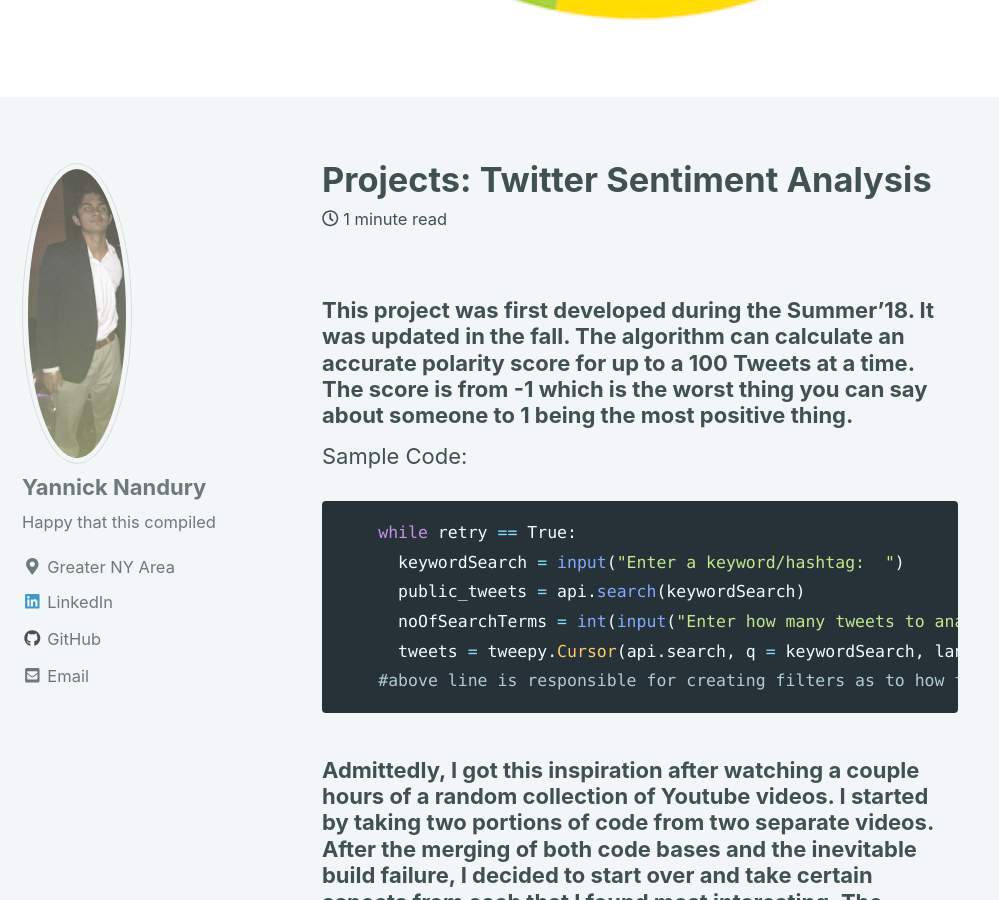
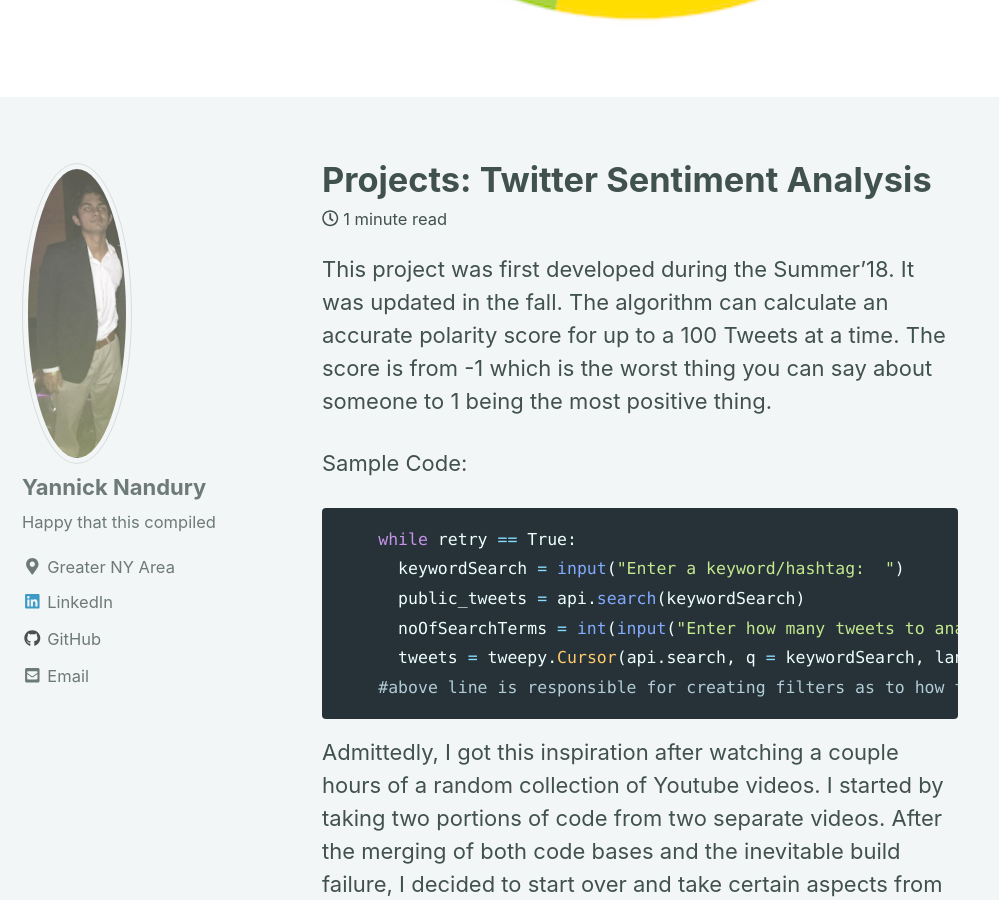
Before and after one commit to yannickn262/yannickn262.github.io, a Jekyll site: the page built from _posts/2018-12-28-sentimentanal.md, in a window 1280 px wide and 900 px high, scrolled down 958 px. Shown: the whole window, without its empty margins (0-999 px from the left). Built offline with Jekyll 4.4.1, drawn with Linux system fonts in a browser that asks for light colours; cached includes are drawn as plain includes; nearby versions of some CDN libraries.

Commit message:
Update 2018-12-28-sentimentanal.md

````diff
--- a/_posts/2018-12-28-sentimentanal.md
+++ b/_posts/2018-12-28-sentimentanal.md
@@ -9,7 +9,7 @@
 excerpt: "Twitter Sentiment Analysis, Natural language processing"
 ---
 
-### This project was first developed during the Summer'18. It was updated in the fall. The algorithm can calculate an accurate polarity score for up to a 100 Tweets at a time. The score is from -1 which is the worst thing you can say about someone to 1 being the most positive thing.
+This project was first developed during the Summer'18. It was updated in the fall. The algorithm can calculate an accurate polarity score for up to a 100 Tweets at a time. The score is from -1 which is the worst thing you can say about someone to 1 being the most positive thing.
 
 Sample Code:
 ```python
@@ -20,7 +20,8 @@
       tweets = tweepy.Cursor(api.search, q = keywordSearch, lang = "English").items(noOfSearchTerms)
     #above line is responsible for creating filters as to how to narrow down search results
 ```
-### Admittedly, I got this inspiration after watching a couple hours of  a random collection of  Youtube videos. I started by taking two portions of code from two separate videos. After the merging of both code bases and the inevitable build failure, I decided to start over and take certain aspects from each that I found most interesting. The authentication and enabling the Twitter API is a straightforward process that was identical in both. However, the development of the classifications of the polarity scores is what I modified the most. Moreover, I think the  pie chart through the Matplotlib library was the aspect that caused the most difficulty due to trouble relaying the data from the Twitter API into accurate color-coded proportions.
+Admittedly, I got this inspiration after watching a couple hours of  a random collection of  Youtube videos. I started by taking two portions of code from two separate videos. After the merging of both code bases and the inevitable build failure, I decided to start over and take certain aspects from each that I found most interesting. The authentication and enabling the Twitter API is a straightforward process that was identical in both. However, the development of the classifications of the polarity scores is what I modified the most. Moreover, I think the  pie chart through the Matplotlib library was the aspect that caused the most difficulty due to trouble relaying the data from the Twitter API into accurate color-coded proportions.
+
 Python Sample Code:
 ```python
 #this creates the pie chart
````
